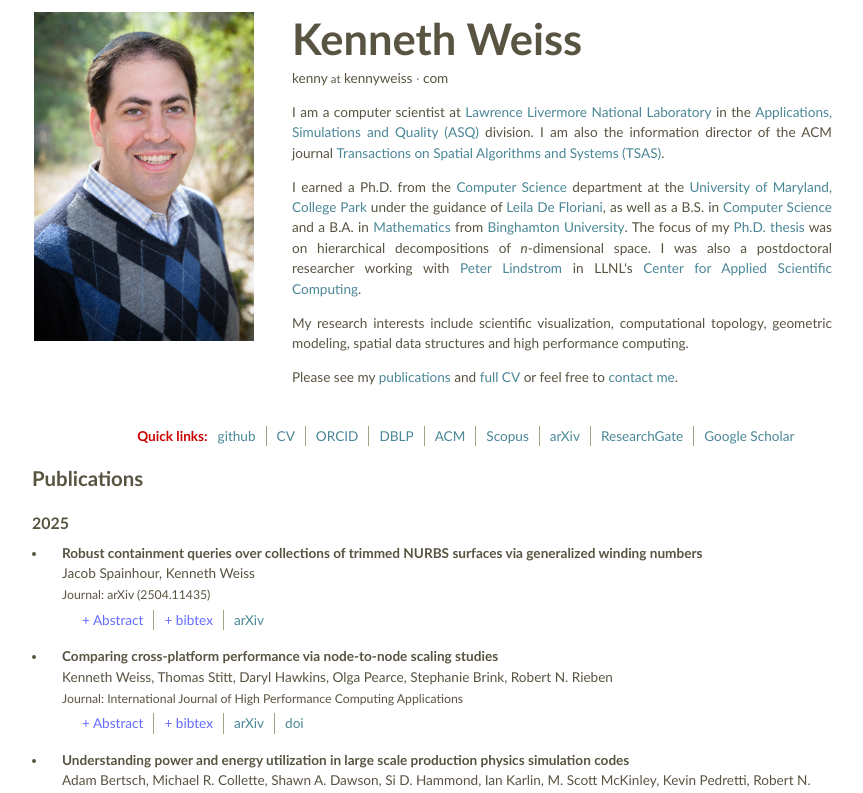
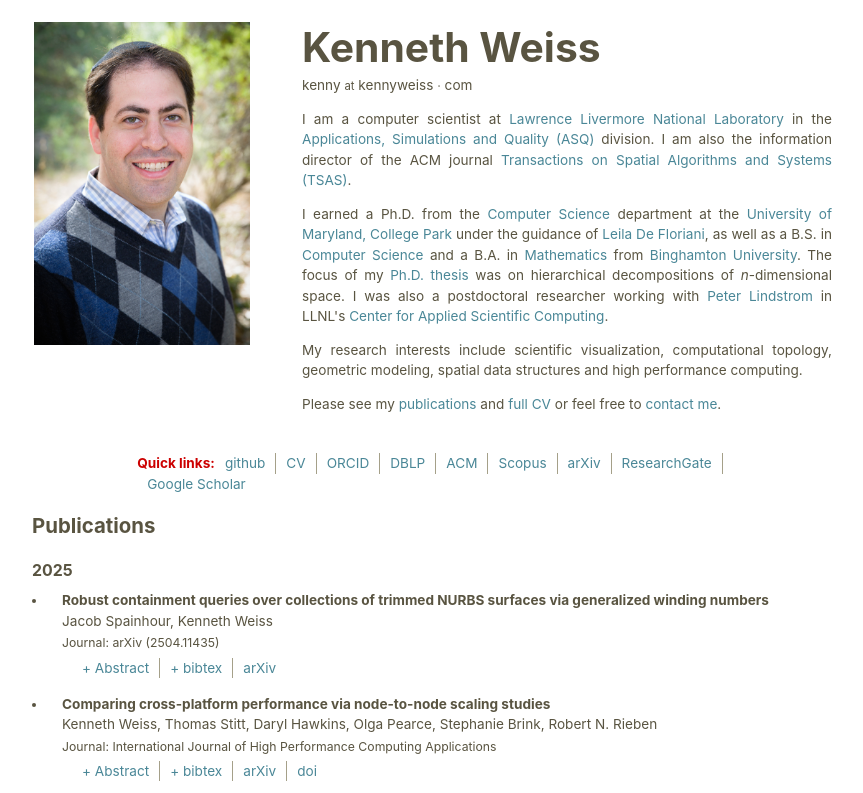
Before and after one commit to kennyweiss/kennyweiss.github.io, a React (Vite) app: page / in a window 1280 px wide. Shown: the top 793 px of the page, without its empty margins (208-1071 px from the left). Built offline with nearby package versions, Linux system fonts and the light colour scheme.

Commit message:
Improves css

```diff
--- a/public/css/webstyle.css
+++ b/public/css/webstyle.css
@@ -4,11 +4,20 @@
 /* General formatting */
 body{
   color:#595441;
-	font-family: "Trebuchet MS", verdana, helvetica, sans-serif;
   margin: 10px 0px;
   text-align:center;
   vertical-align:middle;
   font-size:85%;
+  display: flex;
+
+  font-family: Inter, system-ui, Avenir, Helvetica, Arial, sans-serif;
+  font-synthesis: none;
+  font-feature-settings: "kern", "liga";
+  font-kerning: normal;
+
+  /* Intentional vendor-specific font smoothing */
+  -webkit-font-smoothing: antialiased;
+  -moz-osx-font-smoothing: grayscale;
 }
 
 #content{
--- a/src/index.css
+++ b/src/index.css
@@ -1,41 +1,27 @@
 :root {
-  font-family: Inter, system-ui, Avenir, Helvetica, Arial, sans-serif;
+	color:#595441;
   line-height: 1.5;
   font-weight: 400;
 
-  color-scheme: light dark;
-  color: rgba(255, 255, 255, 0.87);
-  background-color: #242424;
+  font-family: Inter, system-ui, Avenir, Helvetica, Arial, sans-serif;
+  font-synthesis: none;
+  font-feature-settings: "kern", "liga";
+  font-kerning: normal;
 
-  font-synthesis: none;
-
-  /* possibly non-standard */
-  text-rendering: optimizeLegibility;
-
-  /* vendor-specific font-smoothing */
+  /* Intentional vendor-specific font smoothing */
   -webkit-font-smoothing: antialiased;
   -moz-osx-font-smoothing: grayscale;
 }
 
-a {
-  font-weight: 500;
-  color: #646cff;
-  text-decoration: inherit;
-}
-a:hover {
-  color: #535bf2;
-}
-
-body {
-  margin: 0;
-  display: flex;
-  place-items: center;
-  min-width: 320px;
-  min-height: 100vh;
+/* More predictable sizing */
+*,
+*::before,
+*::after {
+  box-sizing: border-box;
 }
 
 h1 {
-  font-size: 3.2em;
+  font-size: 3em;
   line-height: 1.1;
 }
 
@@ -50,23 +36,16 @@ button {
   cursor: pointer;
   transition: border-color 0.25s;
 }
+
 button:hover {
   border-color: #646cff;
 }
-button:focus,
-button:focus-visible {
-  outline: 4px auto Highlight;
+
+button:focus {
+  outline: none;
 }
 
-@media (prefers-color-scheme: light) {
-  :root {
-    color: #213547;
-    background-color: #ffffff;
-  }
-  a:hover {
-    color: #747bff;
-  }
-  button {
-    background-color: #f9f9f9;
-  }
+button:focus-visible {
+  outline: 4px solid #646cff;
+  outline-offset: 2px;
 }
```
Lines whose indentation alone changed are shown as unchanged.
